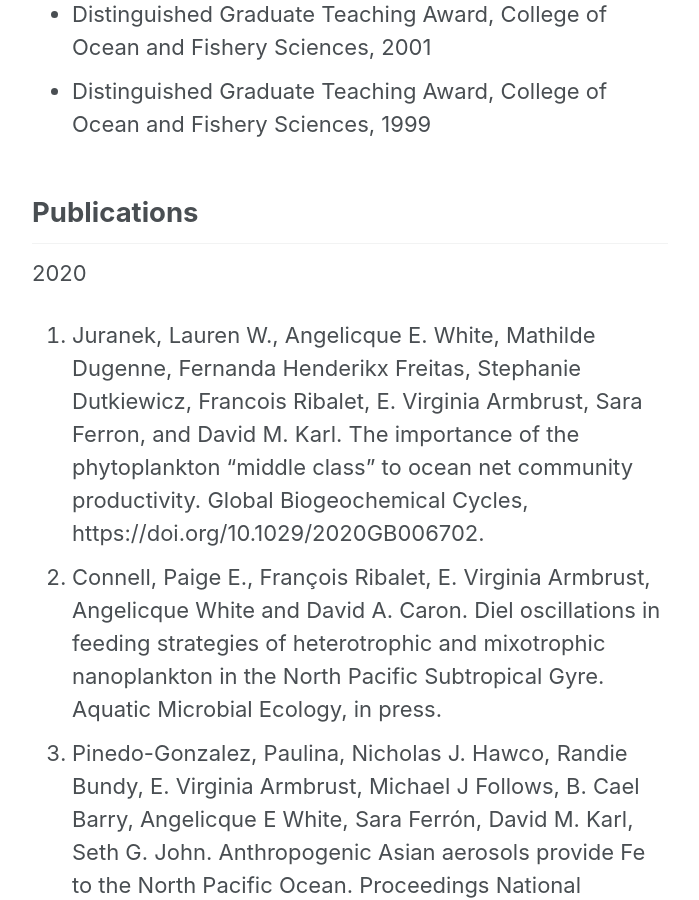
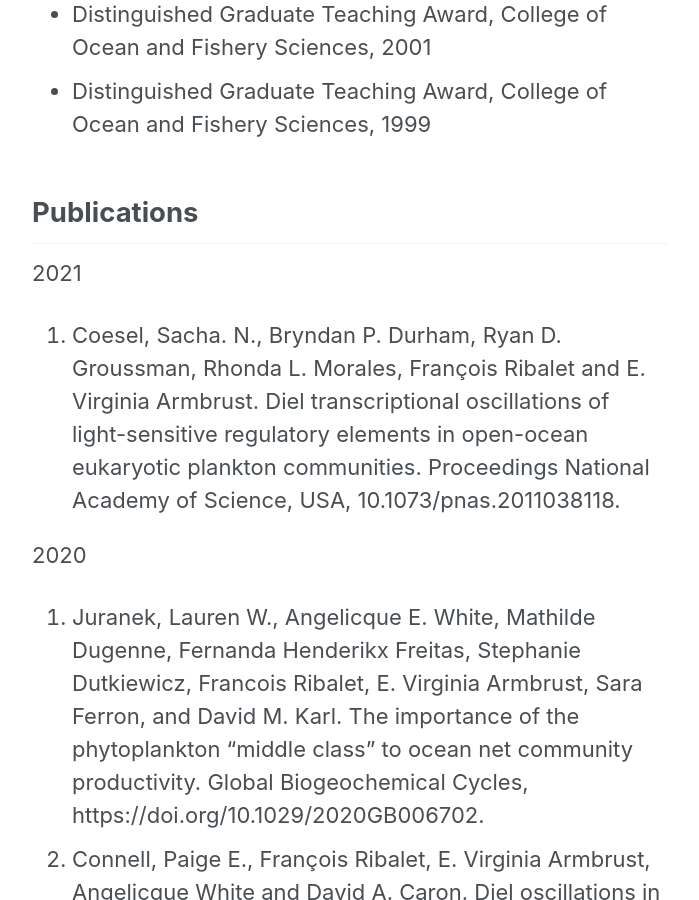
Before and after one commit to armbrustlab/armbrustlab.github.io, a Jekyll site: the page built from collections/_people/armbrust.md, in a window 1280 px wide and 900 px high, scrolled down 2906 px. Shown: the whole window, without its empty margins (290-989 px from the left). Built offline with Jekyll 4.4.1, drawn with Linux system fonts in a browser that asks for light colours; nearby versions of some CDN libraries.

Commit message:
Update armbrust.md

```diff
--- a/collections/_people/armbrust.md
+++ b/collections/_people/armbrust.md
@@ -39,6 +39,9 @@ Phytoplankton are the main focus of research in our lab. These organisms are res
 * Distinguished Graduate Teaching Award, College of Ocean and Fishery Sciences, 1999
 
 ## Publications
+
+2021
+1. Coesel, Sacha. N., Bryndan P. Durham, Ryan D. Groussman, Rhonda L. Morales, François Ribalet and E. Virginia Armbrust. Diel transcriptional oscillations of light-sensitive regulatory elements in open-ocean eukaryotic plankton communities. Proceedings National Academy of Science, USA, 10.1073/pnas.2011038118.
 
 2020
 1. Juranek, Lauren W., Angelicque E. White, Mathilde Dugenne, Fernanda Henderikx Freitas, Stephanie Dutkiewicz, Francois Ribalet, E. Virginia Armbrust, Sara Ferron, and David M. Karl.  The importance of the phytoplankton “middle class” to ocean net community productivity. Global Biogeochemical Cycles, https://doi.org/10.1029/2020GB006702.
```
